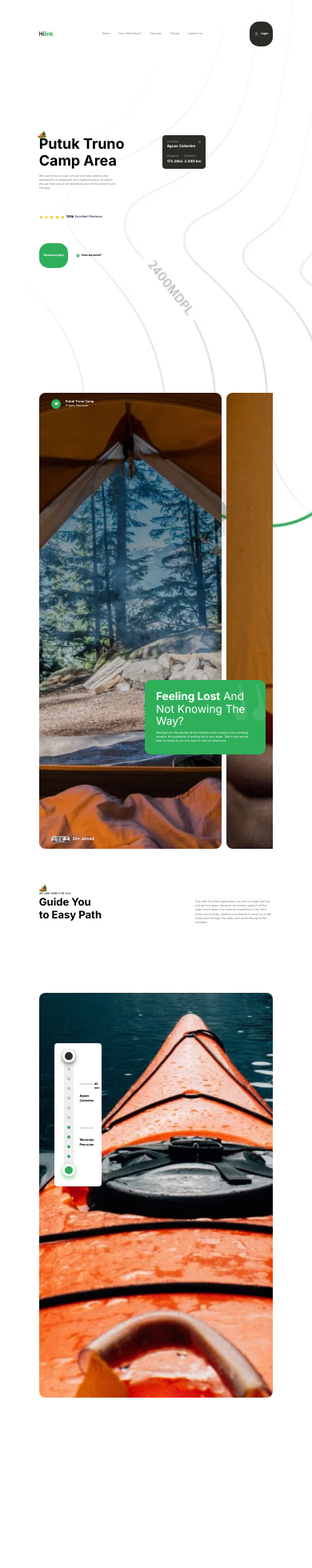
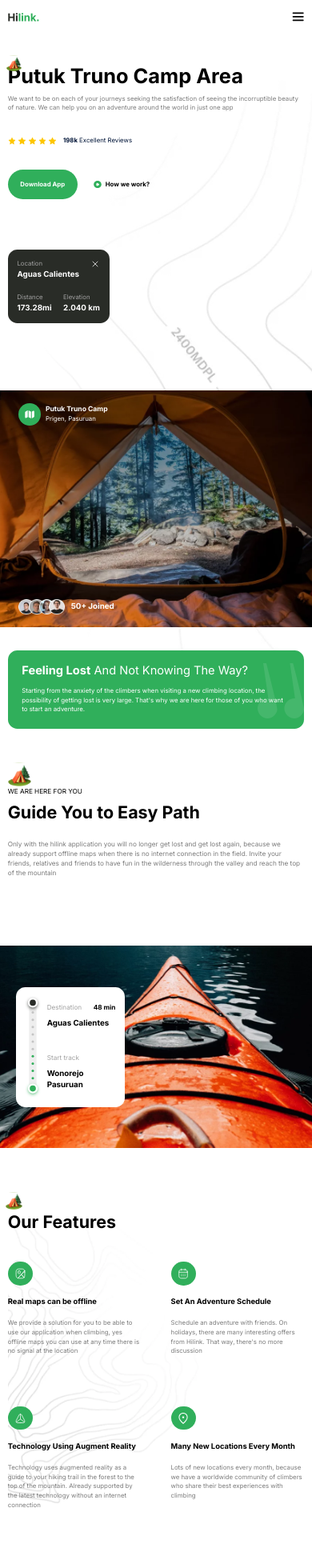
Before and after one commit to Web3alto/travel, a Next.js app: page / in a window 390 px wide. Shown: the top 1960 px of the page at 80% size. Built offline with nearby package versions, Linux system fonts and the light colour scheme.

Commit message:
start responsive

```diff
--- a/app/page.tsx
+++ b/app/page.tsx
@@ -1,4 +1,6 @@
 import Download from "./sections/Download";
+import Features from "./sections/Features";
+import Footer from "./sections/Footer";
 import Guide from "./sections/Guide";
 import Header from "./sections/Header";
 import Navbar from "./sections/Navbar";
@@ -11,7 +13,9 @@ export default function Home() {
 			<Header />
 			<Slider />
 			<Guide />
+			<Features />
 			<Download />
+			<Footer />
 		</main>
 	);
 }
--- a/app/sections/Features.tsx
+++ b/app/sections/Features.tsx
@@ -2,16 +2,101 @@
 
 const Features = () => {
 	return (
-		<div className="w-[75vw] h-full mx-auto my-[10vh] flex flex-col">
-			<div className="relative">
+		<div className="w-[95vw] lg:w-[75vw] h-full mx-auto mt-0 lg:mt-[10vh] mb-0 lg:mb-[15vh] flex flex-col items-start lg:items-center justify-center bg-[url('/feature-bg.webp')] bg-center bg-cover">
+			<div className="relative mb-[5vh] lg:mb-[7.5vh]">
 				<img
-					className="absolute top-0 w-[2.75vw]"
+					className="absolute top-[-3.5vh] left-[-.75vw] w-[5.5vw] lg:w-[2.75vw]"
 					src="/camp.svg"
 					alt="camp"
 				/>
-				<h2 className="text-[3.35vw] font-bold leading-[4vw]">
+				<h2 className="text-[5.5vw] lg:text-[3.35vw] font-bold leading-[4vw]">
 					Our Features
 				</h2>
+			</div>
+			<div className="flex">
+				<div className="hidden lg:block w-[40%] relative">
+					<img
+						className="absolute top-[-5vh] w-[22.5vw] rotate-12"
+						src="/phone.webp"
+						alt="phone"
+					/>
+				</div>
+				<div className="w-full lg:w-[60%] flex flex-col">
+					<div className="flex items-start justify-between">
+						<div className="flex flex-col w-[45%]">
+							<div className="rounded-full bg-[#30AF5B] p-[2vw] lg:p-[1.3vw] flex items-center justify-center w-[8vw] lg:w-[4vw]">
+								<img
+									className="w-[3.5vw] lg:w-[1.25vw]"
+									src="/map.svg"
+									alt="map"
+								/>
+							</div>
+							<h2 className="font-bold text-[2.4vw] lg:text-[1.75vw] my-[2vh] leading-[2vw]">
+								Real maps can be offline
+							</h2>
+							<p className="text-[#7B7B7B] text-[2vw] lg:text-[.9vw]">
+								We provide a solution for you to be able to use
+								our application when climbing, yes offline maps
+								you can use at any time there is no signal at
+								the location
+							</p>
+						</div>
+						<div className="flex flex-col w-[45%]">
+							<div className="rounded-full bg-[#30AF5B] p-[2vw] lg:p-[1.3vw] flex items-center justify-center w-[8vw] lg:w-[4vw]">
+								<img
+									className="w-[3.5vw] lg:w-[1.25vw]"
+									src="/calendar.svg"
+									alt="map"
+								/>
+							</div>
+							<h2 className="font-bold text-[2.4vw] lg:text-[1.75vw] my-[2vh] leading-[2vw]">
+								Set An Adventure Schedule
+							</h2>
+							<p className="text-[#7B7B7B] text-[2vw] lg:text-[.9vw]">
+								Schedule an adventure with friends. On holidays,
+								there are many interesting offers from Hilink.
+								That way, there's no more discussion
+							</p>
+						</div>
+					</div>
+					<div className="flex items-start justify-between mt-[7.5vh]">
+						<div className="flex flex-col w-[45%]">
+							<div className="rounded-full bg-[#30AF5B] p-[2vw] lg:p-[1.3vw] flex items-center justify-center w-[8vw] lg:w-[4vw]">
+								<img
+									className="w-[3.5vw] lg:w-[1.25vw]"
+									src="/tech.svg"
+									alt="map"
+								/>
+							</div>
+							<h2 className="font-bold text-[2.4vw] lg:text-[1.75vw] my-[2vh] leading-[2vw]">
+								Technology Using Augment Reality
+							</h2>
+							<p className="text-[#7B7B7B] text-[2vw] lg:text-[.9vw]">
+								Technology uses augmented reality as a guide to
+								your hiking trail in the forest to the top of
+								the mountain. Already supported by the latest
+								technology without an internet connection
+							</p>
+						</div>
+						<div className="flex flex-col w-[45%]">
+							<div className="rounded-full bg-[#30AF5B] p-[2vw] lg:p-[1.3vw] flex items-center justify-center w-[8vw] lg:w-[4vw]">
+								<img
+									className="w-[3.5vw] lg:w-[1.25vw]"
+									src="/location.svg"
+									alt="map"
+								/>
+							</div>
+							<h2 className="font-bold text-[2.4vw] lg:text-[1.75vw] my-[2vh] leading-[2vw]">
+								Many New Locations Every Month
+							</h2>
+							<p className="text-[#7B7B7B] text-[2vw] lg:text-[.9vw]">
+								Lots of new locations every month, because we
+								have a worldwide community of climbers who share
+								their best experiences with climbing
+							</p>
+						</div>
+					</div>
+				</div>
 			</div>
 		</div>
 	);
--- a/app/sections/Guide.tsx
+++ b/app/sections/Guide.tsx
@@ -2,19 +2,23 @@
 
 const Guide = () => {
 	return (
-		<div className="w-[75vw] h-full mx-auto my-[10vh] flex flex-col">
-			<div className="flex justify-between items-center h-full w-full">
+		<div className="w-[100vw] lg:w-[75vw] h-full mx-auto lgmy-[10vh] flex flex-col">
+			<div className="block lg:flex justify-between items-center h-full w-[95vw] lg:w-full mx-auto">
 				<div className="h-full flex flex-col">
-					<img className="w-[2.75vw]" src="/camp.svg" alt="camp" />
-					<p className="text-[30AF5B] text-[.9vw]">
+					<img
+						className="w-[7.5vw] lg:w-[2.75vw]"
+						src="/camp.svg"
+						alt="camp"
+					/>
+					<p className="text-[30AF5B] text-[2.1vw] lg:text-[.9vw]">
 						WE ARE HERE FOR YOU
 					</p>
-					<h2 className="text-[3.35vw] font-bold leading-[4vw]">
-						Guide You <br /> to Easy Path
+					<h2 className="mt-[1.5vh] lg:mt-0 w-full lg:w-2/3 text-[5.5vw] lg:text-[3.35vw] font-bold leading-[4vw]">
+						Guide You to Easy Path
 					</h2>
 				</div>
 
-				<p className="w-1/3 mt-[3vh] text-[.9vw] text-[#7B7B7B]">
+				<p className="w-full lg:w-1/3 mt-[3vh] text-[2.1vw] lg:text-[.9vw] text-[#7B7B7B]">
 					Only with the hilink application you will no longer get lost
 					and get lost again, because we already support offline maps
 					when there is no internet connection in the field. Invite
@@ -23,30 +27,30 @@ const Guide = () => {
 					mountain
 				</p>
 			</div>
-			<div className="bg-[url('/boat.webp')] bg-center bg-cover w-full h-[60vh] rounded-[2vw] my-[10vh] px-[3vw] py-[7.5vh] flex items-start justify-start">
-				<div className="flex items-center justify-between bg-[#ffffff] p-[1.25vw] w-[15vw] rounded-[1vw] ml-[2vw] z-10 h-fit">
+			<div className="bg-[url('/boat.webp')] bg-center bg-cover w-full h-[30vh] lg:h-[60vh] lg:rounded-[2vw] my-[10vh] lg:px-[3vw] lg:py-[7.5vh] flex items-center lg:items-start justify-start">
+				<div className="flex items-center justify-start lg:justify-between bg-[#ffffff] p-[3vw] lg:p-[1.25vw] w-[35vw] lg:w-[15vw] rounded-[3vw] lg:rounded-[1vw] ml-[5vw] lg:ml-[2vw] z-10 h-fit">
 					<img
-						className="h-[20vh] w-auto"
+						className="h-[15vh] lg:h-[20vh] w-auto"
 						src="/meter.svg"
 						alt="meter"
 					/>
-					<div className="flex-col">
+					<div className="flex-col ml-[2vw] lg:ml-[1vw] h-full w-full">
 						<div className="w-full flex items-start justify-between">
-							<h2 className="text-[#A2A2A2] text-[.9vw] mb-[1vh]">
+							<h2 className="text-[#A2A2A2] text-[2.1vw] lg:text-[.9vw] mb-[.75vh] lg:mb-[1vh]">
 								Destination
 							</h2>
-							<p className="font-bold text-[30AF5B] text-[.9vw]">
+							<p className="font-bold text-[30AF5B] text-[2.1vw] lg:text-[.9vw]">
 								48 min
 							</p>
 						</div>
-						<h2 className="text-black text-[1vw] font-bold">
+						<h2 className="text-black text-[2.5vw] lg:text-[1vw] font-bold">
 							Aguas Calientes
 						</h2>
 						<div className="flex flex-col mt-[3.5vh]">
-							<h2 className="text-[#A2A2A2] text-[.9vw] mb-[1vh]">
+							<h2 className="text-[#A2A2A2] text-[2.1vw] lg:text-[.9vw] mb-[.75vh] lg:mb-[1vh]">
 								Start track
 							</h2>
-							<h2 className="text-black text-[1vw] font-bold">
+							<h2 className="text-black text-[2.5vw] lg:text-[1vw] font-bold">
 								Wonorejo Pasuruan
 							</h2>
 						</div>
--- a/app/sections/Header.tsx
+++ b/app/sections/Header.tsx
@@ -2,17 +2,18 @@
 
 const Home = () => {
 	return (
-		<div className="w-[75vw] h-full mx-auto my-[10vh] flex justify-between items-start ">
-			<div className="h-fit w-2/4 relative z-10">
+		<div className="w-[95vw] lg:w-[75vw] h-full mx-auto my-[5vh] lg:my-[10vh] block lg:flex justify-between items-start relative">
+			<div className="absolute bg-[url('/pattern-bg.webp')] bg-center bg-cover w-screen h-screen top-[-12.5vh] right-[-15vw] lg:right-[-5vw] select-none"></div>
+			<div className="h-fit w-full lg:w-2/4 relative z-10">
 				<img
-					className="w-[2.75vw] absolute top-[-1.7vw] left-[-.5vw] select-none"
+					className="w-[5vw] lg:w-[2.75vw] absolute top-[-4vw] lg:top-[-1.7vw] left-[-.5vw] select-none"
 					src="/camp.svg"
 					alt="camp"
 				/>
-				<h1 className="text-[4.6vw] font-bold leading-[5.5vw]">
+				<h1 className="text-[6.5vw] lg:text-[4.6vw] font-bold leading-[5.5vw]">
 					Putuk Truno Camp Area
 				</h1>
-				<p className="text-[#7b7b7b] mt-[1.5vw] w-8/12 text-[.9vw]">
+				<p className="text-[#7b7b7b] mt-[3vw] lg:mt-[1.5vw] w-full lg:w-8/12 text-[2vw] lg:text-[.9vw]">
 					We want to be on each of your journeys seeking the
 					satisfaction of seeing the incorruptible beauty of nature.
 					We can help you on an adventure around the world in just one
@@ -20,81 +21,82 @@ const Home = () => {
 				</p>
 				<div className="flex justify-start items-center my-[3.5vh]">
 					<img
-						className="w-[1.25vw] mr-[.5vw]"
+						className="w-[2.75vw] lg:w-[1.25vw] mr-[.5vw]"
 						src="/star.svg"
 						alt="star"
 					/>
 					<img
-						className="w-[1.25vw] mr-[.5vw]"
+						className="w-[2.75vw] lg:w-[1.25vw] mr-[.5vw]"
 						src="/star.svg"
 						alt="star"
 					/>
 					<img
-						className="w-[1.25vw] mr-[.5vw]"
+						className="w-[2.75vw] lg:w-[1.25vw] mr-[.5vw]"
 						src="/star.svg"
 						alt="star"
 					/>
 					<img
-						className="w-[1.25vw] mr-[.5vw]"
+						className="w-[2.75vw] lg:w-[1.25vw] mr-[.5vw]"
 						src="/star.svg"
 						alt="star"
 					/>
 					<img
-						className="w-[1.25vw] mr-[.5vw]"
+						className="w-[2.75vw] lg:w-[1.25vw] mr-[2vw] lg:mr-[.5vw]"
 						src="/star.svg"
 						alt="star"
 					/>
-					<h2 className="text-[#021639] text-[1.05vw]">
+					<h2 className="text-[#021639] text-[2vw] lg:text-[1.05vw]">
 						<span className="font-bold">198k</span> Excellent
 						Reviews
 					</h2>
 				</div>
 				<div className="flex items-center justify-start">
-					<button className="px-[1.5vw] py-[1.5vh] bg-[#30AF5B] flex justify-center items-center rounded-[3vw] cursor-pointer mr-[1vw]">
-						<label className="text-white text-[.9vw] font-bold mt-[.1vw]  cursor-pointer">
+					<button className="px-[4vw] lg:px-[1.5vw] py-[1.5vh] bg-[#30AF5B] flex justify-center items-center rounded-[5vw] lg:rounded-[3vw] cursor-pointer mr-[1vw]">
+						<label className="text-white text-[2vw] lg:text-[.9vw] font-bold mt-[.1vw]  cursor-pointer">
 							Download App
 						</label>
 					</button>
-					<button className="px-[1.5vw] py-[1.5vh] flex justify-center items-center rounded-[3vw] cursor-pointer">
+					<button className="px-[4vw] lg:px-[1.5vw] py-[1.5vh] flex justify-center items-center rounded-[3vw] cursor-pointer">
 						<img
-							className="w-[1.25vw] mr-[.5vw]"
+							className="w-[3vw] lg:w-[1.25vw] mr-[1vw] lg:mr-[.5vw]"
 							src="/play.svg"
 							alt="play"
 						/>
-						<label className="text-[.9vw] font-bold mt-[.1vw] cursor-pointer">
+						<label className="text-[2vw] lg:text-[.9vw] font-bold mt-[.1vw] cursor-pointer">
 							How we work?
 						</label>
 					</button>
 				</div>
 			</div>
-			<div className="h-full w-2/4 flex justify-start items-start">
-				<div className="absolute bg-[url('/pattern-bg.webp')] bg-center bg-cover w-screen h-screen top-[-12.5vh] right-[-5vw] select-none"></div>
-				<div className="flex flex-col items-start justify-between bg-[#292C27] p-[1.5vw] w-[14vw] rounded-[1vw] ml-[2vw] z-10 h-fit">
+			<div className="h-full w-full lg:w-2/4 flex justify-start items-start mt-[7.5vh] lg:mt-0">
+				<div className="flex flex-col items-start justify-between bg-[#292C27] p-[3vw] lg:p-[1.5vw] w-[32.5vw] lg:w-[14vw] rounded-[3vw] lg:rounded-[1vw] lg:ml-[2vw] z-10 h-fit">
 					<div className="w-full flex items-center justify-between">
-						<h2 className="text-[#A2A2A2] text-[.9vw]">Location</h2>
+						<h2 className="text-[#A2A2A2] text-[2vw] lg:text-[.9vw]">
+							Location
+						</h2>
 						<img
-							className="w-[1.25vw]"
+							className="w-[3vw] lg:w-[1.25vw]"
 							src="/close.svg"
 							alt="close"
 						/>
 					</div>
-					<h2 className="text-white text-[1.15vw] font-bold">
+					<h2 className="text-white text-[2.5vw] lg:text-[1.15vw] font-bold">
 						Aguas Calientes
 					</h2>
-					<div className="w-full flex items-start justify-between mt-[1.75vw]">
+					<div className="w-full flex items-start justify-between mt-[4vw] lg:mt-[1.75vw]">
 						<div className="flex flex-col">
-							<h2 className="text-[#A2A2A2] text-[.9vw]">
+							<h2 className="text-[#A2A2A2] text-[2vw] lg:text-[.9vw]">
 								Distance
 							</h2>
-							<h2 className="text-white text-[1.15vw] font-bold">
+							<h2 className="text-white text-[2.5vw] lg:text-[1.15vw] font-bold">
 								173.28mi
 							</h2>
 						</div>
 						<div className="flex flex-col">
-							<h2 className="text-[#A2A2A2] text-[.9vw]">
+							<h2 className="text-[#A2A2A2] text-[2vw] lg:text-[.9vw]">
 								Elevation
 							</h2>
-							<h2 className="text-white text-[1.15vw] font-bold">
+							<h2 className="text-white text-[2.5vw] lg:text-[1.15vw] font-bold">
 								2.040 km
 							</h2>
 						</div>
--- a/app/sections/Navbar.tsx
+++ b/app/sections/Navbar.tsx
@@ -2,13 +2,13 @@
 
 const Navbar = () => {
 	return (
-		<div className="w-[75vw] h-[10vh] flex justify-between items-center mx-auto z-10">
+		<div className="w-[95vw] lg:w-[75vw] h-[5vh] lg:h-[10vh] flex justify-between items-center mx-auto z-10 relative">
 			<img
-				className="w-[5vw] cursor-pointer"
+				className="w-[10vw] lg:w-[5vw] cursor-pointer"
 				src="/hilink-logo.svg"
 				alt="hilink-logo"
 			/>
-			<nav className="w-[40vw] flex justify-center items-center text-[#7b7b7b] text-[.9vw] ">
+			<nav className="w-[40vw] hidden lg:flex justify-center items-center text-[#7b7b7b] text-[.9vw] ">
 				<li className="px-[1.35vw] cursor-pointer hover:font-bold transition duration-500 ease">
 					Home
 				</li>
@@ -25,7 +25,12 @@ const Navbar = () => {
 					Contact Us
 				</li>
 			</nav>
-			<button className="px-[1.5vw] py-[1.5vh] bg-[#292C27] flex justify-center items-center rounded-[3vw] cursor-pointer">
+			<img
+				className="flex lg:hidden w-[4vw] cursor-pointer"
+				src="/menu.svg"
+				alt="menu"
+			/>
+			<button className="px-[1.5vw] py-[1.5vh] bg-[#292C27] hidden lg:flex justify-center items-center rounded-[3vw] cursor-pointer">
 				<img
 					className="w-[1.25vw] mr-[.75vw]"
 					src="/user.svg"
--- a/app/sections/Slider.tsx
+++ b/app/sections/Slider.tsx
@@ -2,67 +2,69 @@
 
 const Slider = () => {
 	return (
-		<div className="w-[75vw] h-fit mx-auto flex flex-col justify-between items-end my-[8.5vh] z-10">
+		<div className="w-full lg:w-[75vw] h-fit mx-auto flex flex-col justify-between items-end my-[5vh] lg:my-[8.5vh] z-10">
 			<div className="w-full flex justify-between items-center">
-				<div className="bg-[url('/img-1.webp')] bg-center bg-cover flex flex-col justify-between items-start w-[78%] h-[67.5vh] rounded-[2vw] p-[2vw]">
+				<div className="bg-[url('/img-1.webp')] bg-center bg-cover flex flex-col justify-between items-start w-full lg:w-[78%] h-[35vh] lg:h-[67.5vh] lg:rounded-[2vw] p-[4vw] lg:p-[2vw]">
 					<div className="flex items-center justify-center ml-[2vw]">
-						<div className="rounded-full bg-[#30AF5B] p-[.9vw] flex items-center justify-center">
+						<div className="rounded-full bg-[#30AF5B] p-[1.8vw] lg:p-[.9vw] flex items-center justify-center">
 							<img
-								className="w-[1.25vw]"
+								className="w-[3.5vw] lg:w-[1.25vw]"
 								src="/folded-map.svg"
 								alt="map"
 							/>
 						</div>
 						<div className="flex flex-col ml-[1.5vw] text-white">
-							<h2 className="font-bold text-[1vw]">
+							<h2 className="font-bold text-[2.2vw] lg:text-[1vw]">
 								Putuk Truno Camp
 							</h2>
-							<p className="text-[.9vw]">Prigen, Pasuruan</p>
+							<p className="text-[2vw] lg:text-[.9vw]">
+								Prigen, Pasuruan
+							</p>
 						</div>
 					</div>
 					<div className="flex items-center justify-center ml-[2vw]">
 						<span className="flex items-center justify-start">
 							<img
-								className="w-[2vw]"
+								className="w-[5vw] lg:w-[2vw]"
 								src="/person-1.webp"
 								alt="person-1"
 							/>
 							<img
-								className="w-[2vw] ml-[-.75vw]"
+								className="w-[5vw] lg:w-[2vw] ml-[-1.75vw] lg:ml-[-.75vw]"
 								src="/person-2.webp"
 								alt="person-2"
 							/>
 							<img
-								className="w-[2vw] ml-[-.75vw]"
+								className="w-[5vw] lg:w-[2vw] ml-[-1.75vw] lg:ml-[-.75vw]"
 								src="/person-3.webp"
 								alt="person-3"
 							/>
 							<img
-								className="w-[2vw] ml-[-.75vw]"
+								className="w-[5vw] lg:w-[2vw] ml-[-1.75vw] lg:ml-[-.75vw]"
 								src="/person-4.webp"
 								alt="person-4"
 							/>
 						</span>
-						<p className="ml-[1vw] font-bold text-[1.25vw] text-white">
+						<p className="ml-[2vw] lg:ml-[1vw] font-bold text-[2.5vw] lg:text-[1.25vw] text-white">
 							50+ Joined
 						</p>
 					</div>
 				</div>
-				<div className="bg-[url('/img-2.webp')] bg-cover w-[20%] h-[67.5vh] rounded-l-[2vw] overflow-hidden"></div>
+				<div className="hidden lg:flex bg-[url('/img-2.webp')] bg-cover w-[20%] h-[67.5vh] rounded-l-[2vw] overflow-hidden"></div>
 			</div>
-			<div className="bg-[#30AF5B] rounded-[2vw] flex flex-col items-start text-white w-[38.5vw] p-[3.5vw] mt-[-25vh] mr-[2.5vw] relative">
-				<h2 className="text-[3.5vw] leading-[4vw]">
+			<div className="bg-[#30AF5B] rounded-[3vw] lg:rounded-[2vw] flex flex-col items-start text-white w-[95vw] lg:w-[38.5vw] p-[4.5vw] lg:p-[3.5vw] mt-[3.5vh] lg:mt-[-25vh] mr-[2.5vw] relative">
+				<h2 className="text-[3.75vw] lg:text-[3.5vw] leading-[4vw]">
 					<span className="font-bold">Feeling Lost</span> And Not
 					Knowing The Way?
 				</h2>
-				<p className="mt-[1vw] text-[.9vw]">
+				<p className="mt-[3vw] lg:mt-[1vw] text-[2vw] lg:text-[.9vw]">
 					Starting from the anxiety of the climbers when visiting a
 					new climbing location, the possibility of getting lost is
 					very large. That's why we are here for those of you who want
 					to start an adventure.
 				</p>
 				<img
-					className="absolute bottom-[5vh] right-0 w-[10vw]"
+					className="absolute bottom-[1.5vh] lg:bottom-[5vh] right-0 w-[15vw] lg:w-[10vw]"
 					src="/quote.svg"
 					alt="quote"
 				/>
```
Also changed, not shown: app/sections/Download.tsx (+13 -14 lines), app/sections/Footer.tsx (+88 -7 lines).
